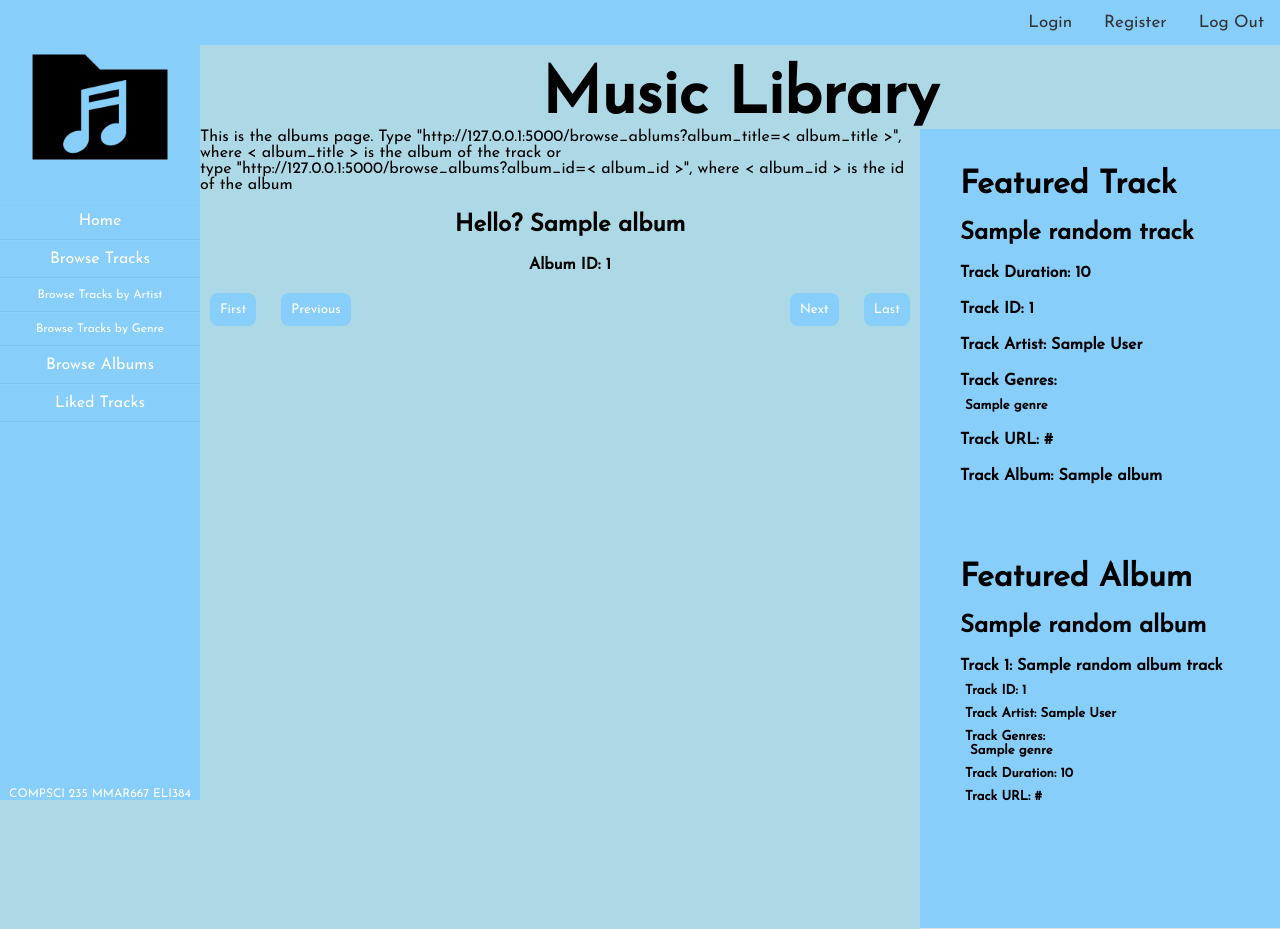
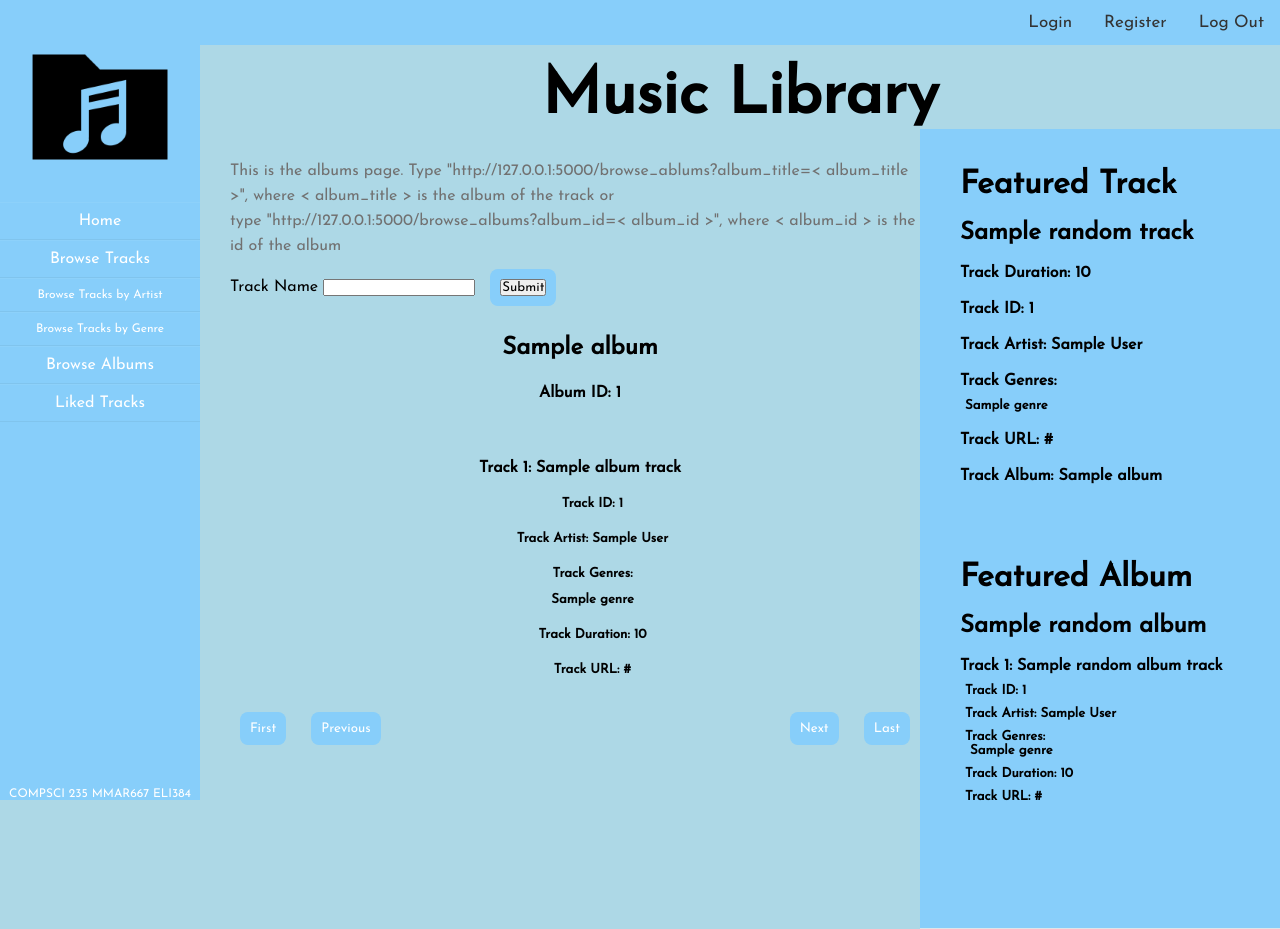
Before and after one commit to MichaelMar7/COMPSCI235-Assignment, a Flask app: template music/templates/browse/albums.html in a window 1280 px wide. Run offline with Flask 2, Linux system fonts and the light colour scheme; the template is opened without the code that fills it: values that come from a table or form of the project are taken from there, most other values are stand-ins (such as "Sample title", 1, 10 or a date in 2020); parts of the project's set-up code (start-up, migrations or seed data) failed here and were passed over.

Commit message:
added search for albums and display all tracks in album

```diff
--- a/music/adapters/memory_repository.py
+++ b/music/adapters/memory_repository.py
@@ -104,7 +104,10 @@ class MemoryRepository(AbstractRepository):
         return next((track for track in self.__tracks if track.title.lower() == target_title.lower()), None)
 
     def get_album_by_title(self, album_title):
-        return next((album for album in self.__albums if album.title.lower() == album_title.lower()), None)
+        #print(album_title.strip().lower())
+        #for album in self.__albums:
+        #    print(album.title, album_title, album.title.lower() == album_title.strip().lower())
+        return next((album for album in self.__albums if album.title.lower() == album_title.strip().lower()), None)
 
     # B requirements search by methods
     """
--- a/music/blueprints/browse/browse.py
+++ b/music/blueprints/browse/browse.py
@@ -114,7 +114,7 @@ def browse_tracks():
 """
 Copy above method into here, but use album instead of track, and add a link in the nav for broswe album
 """
-@browse_blueprint.route('/browse_albums', methods=['GET'])
+@browse_blueprint.route('/browse_albums', methods=["GET", "POST"])
 def browse_albums():
     target_title = request.args.get("album_title") # http://127.0.0.1:5000/browse_albums?album_title=<target_title>
     target_id = request.args.get("album_id") # http://127.0.0.1:5000/browse_albums?album_id=<target_id>
@@ -130,12 +130,12 @@ def browse_albums():
     if target_id is not None and services.get_album_by_id(target_id, repo) is not None:
         #print("a") Testing
         album = services.get_album_by_id(target_id, repo)
-        print(album)
+        #print(album)
     if target_title is not None and services.get_album_by_title(target_title, repo) is not None:
         #print("b") Testing
         album = services.get_album_by_title(target_title, repo)
-        print(album)
-    print(album)
+        #print(album)
+    #print(album)
 
     # These are the URL links when we browse
     first_album_url = None #url_for('browse_bp.browse_albums', album_title=first_album.title)
@@ -147,7 +147,7 @@ def browse_albums():
     if repo.repo_instance.get_number_of_albums() > 0:
         previous_album = services.get_previous_album(album, repo) # is None if it's on the first album
         next_album = services.get_next_album(album, repo) # is None if it's on the last album
-        print(previous_album, next_album)
+        #print(previous_album, next_album)
         if previous_album is not None:
             previous_album_url = url_for('browse_bp.browse_albums', album_id=previous_album.album_id)
             first_album_url = url_for('browse_bp.browse_albums', album_id=first_album.album_id)
@@ -166,6 +166,12 @@ def browse_albums():
         print(previous_album_url)
         print(next_album_url)
         """
+        form = TrackSearch()
+        if form.validate_on_submit():
+            album_search = services.get_album_by_title(form.input_name.data, repo)
+            if album_search is not None:
+                return redirect(url_for("browse_bp.browse_albums", album_id=album_search.album_id))
+
 
         # sidebar random album
         random_album = utilities.get_random_album()
@@ -178,12 +184,15 @@ def browse_albums():
             random_album=random_album,  # random album in sidebar
             random_album_tracks=random_album_tracks, # all tracks in the album from random_album
             album=album, # selected track
+            album_tracks=repo.repo_instance.get_tracks_by_album(album.title),
             first_album=first_album, # not used
             last_album=last_album, # not used
             first_album_url=first_album_url, # following are the url for the first, last, previous, and next album
             last_album_url=last_album_url,
             previous_album_url=previous_album_url,
-            next_album_url=next_album_url
+            next_album_url=next_album_url,
+            form=form,
+            handler_url=url_for("browse_bp.browse_albums")
 
         )
     return redirect(url_for('home_bp.home'))
@@ -269,7 +278,6 @@ def browse_tracks_by_genre():
 
         form = TrackSearch()
         if form.validate_on_submit():
-            print(form.input_name.data)
             return redirect(url_for("browse_bp.browse_tracks_by_genre", genre_name=form.input_name.data))
 
         # sidebar random album
--- a/music/blueprints/browse/services.py
+++ b/music/blueprints/browse/services.py
@@ -80,6 +80,7 @@ def get_album_by_id(album_id: int, repo: AbstractRepository):
 
 def get_album_by_title(title, repo: AbstractRepository):
     album = repo.repo_instance.get_album_by_title(title)
+    return album
 
 def get_first_album(repo: AbstractRepository):
     album = repo.get_first_album()
--- a/music/templates/browse/albums.html
+++ b/music/templates/browse/albums.html
@@ -1,12 +1,35 @@
 {% extends "simple_track.html" %}
 {% block content %}
+
+<main id="main">
     This is the albums page.
     Type "http://127.0.0.1:5000/browse_ablums?album_title=&lt album_title &gt", where &lt album_title &gt is the album of the track or <br>
     type "http://127.0.0.1:5000/browse_albums?album_id=&lt album_id &gt", where &lt album_id &gt is the id of the album
 
+    <div class="formwrapper">
+        <form type="text" method="POST" action="{{ handler_url }}">
+            {{ form.csrf_token }}
+            <div class="form-field"> {{ form.input_name.label }} {{ form.input_name }} <button type="submit" class="btn-general">{{ form.submit }}</button></div>
+
+        </form>
+    </div>
+
     <div style="text-align:center";>
-    <h3>Hello? {{ album.title }} </h3>
+        <h3> {{ album.title }} </h3>
         <h4>Album ID: {{ album.album_id }}</h4>
+        {% for i in range(0,album_tracks|length) %}
+            <div style="padding:20px">
+                <h4>Track {{i+1}}: <a href="/browse_tracks?track_id={{album_tracks[i].track_id}}">{{ album_tracks[i].title }}</a></h4>
+                <h5>Track ID: {{ album_tracks[i].track_id }}</h5>
+                <h5>Track Artist: {{ album_tracks[i].artist.full_name }}</h5>
+                <h5>Track Genres: </h5>
+                {% for genre in album_tracks[i].genres %}
+                    <h5 style="margin-top:1px">{{ genre.name }}</h5>
+                {% endfor %}
+                <h5>Track Duration: {{ album_tracks[i].track_duration }} </h5>
+                <h5>Track URL: {{ album_tracks[i].track_url }}</h5>
+            </div>
+        {% endfor %}
     </div>
 
     <div style="float:left">
@@ -33,5 +56,6 @@ type "http://127.0.0.1:5000/browse_albums?album_id=&lt album_id &gt", where &lt
             <button class="btn-general-disabled"  disabled'">Last</button>
         {% endif %}
     </div>
+</main>
 
 {% endblock %}
```
Lines whose indentation alone changed are shown as unchanged.
